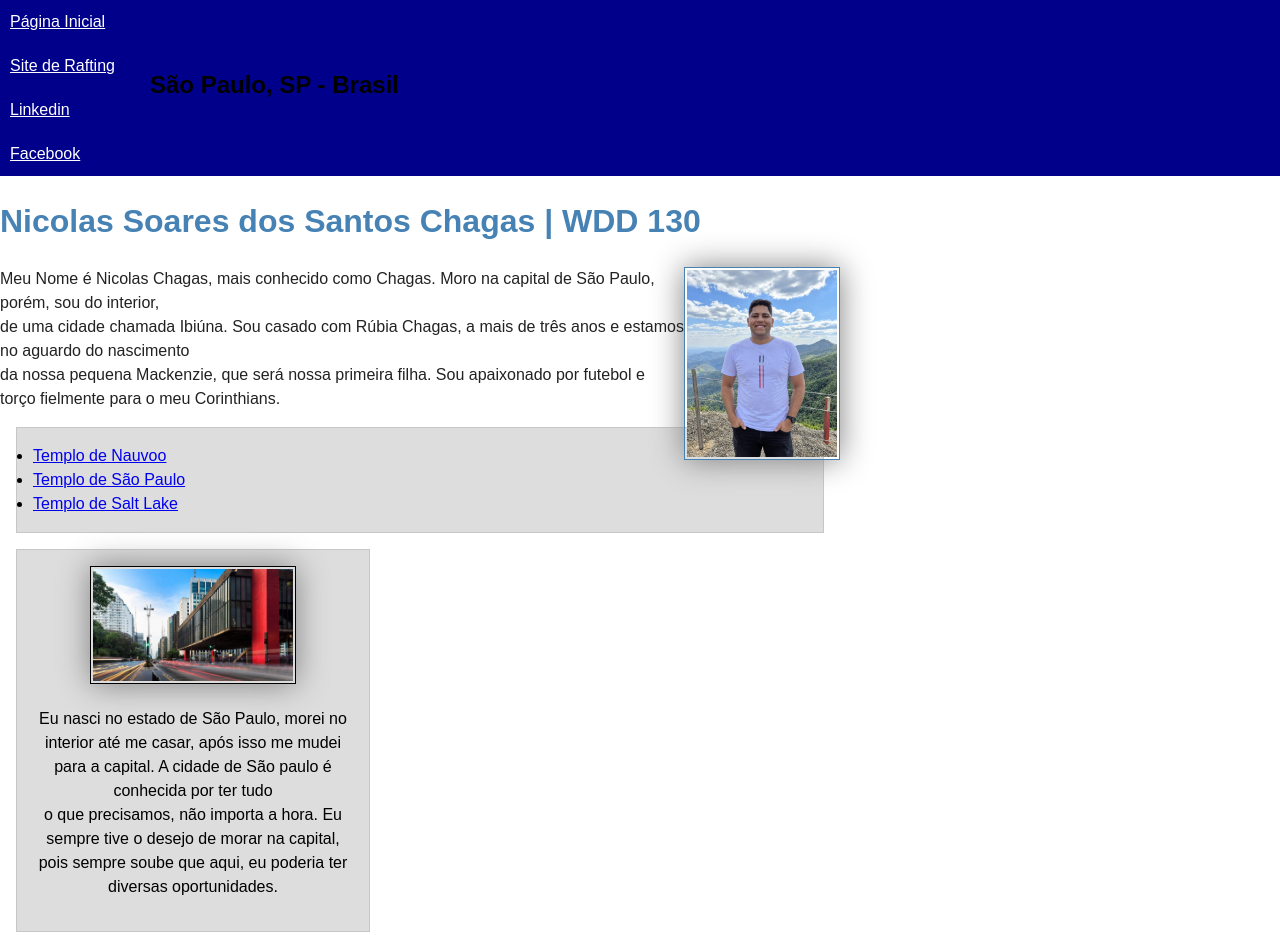
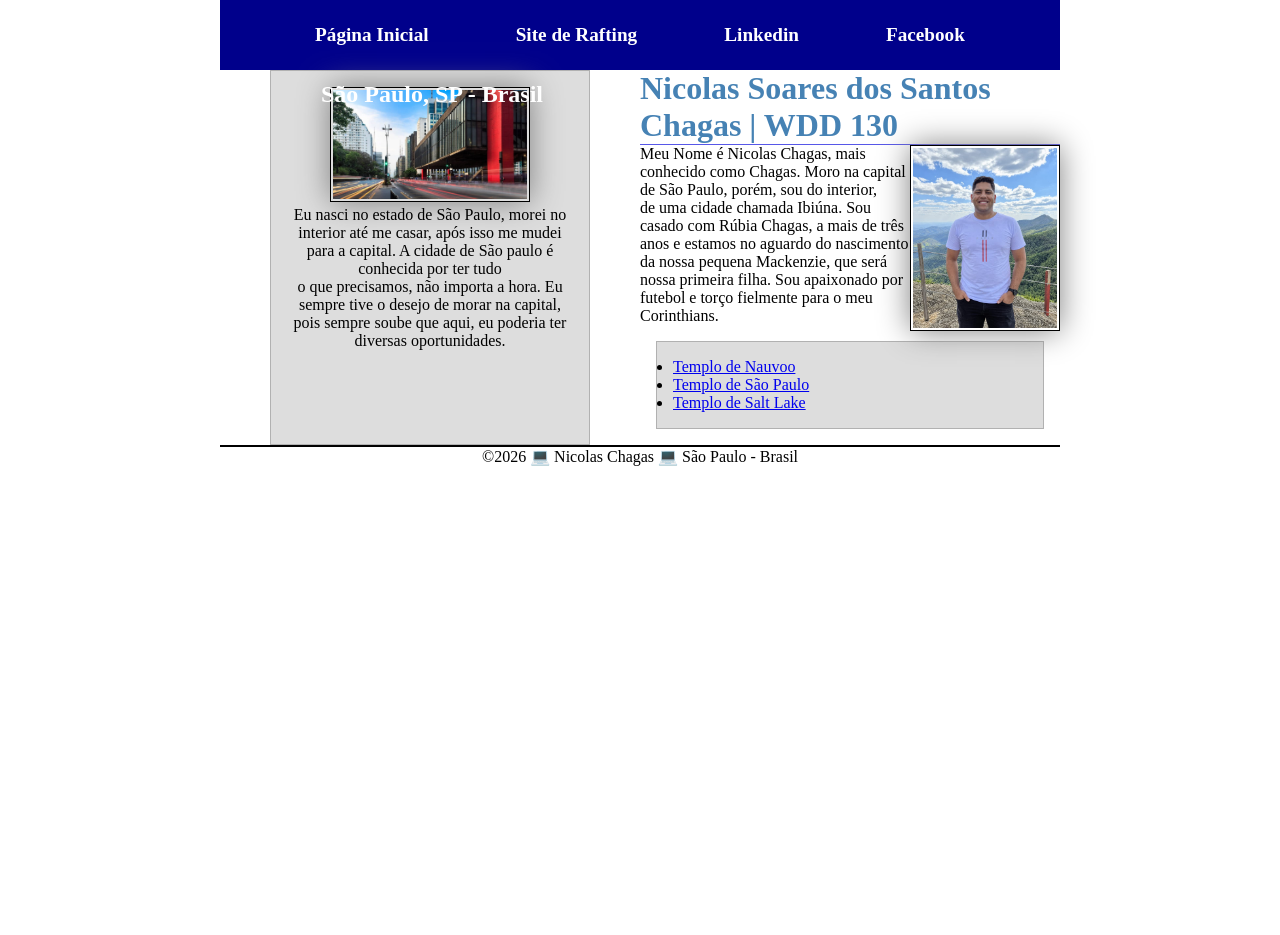
Before and after one commit to nrchagasdev/wdd130, a plain HTML site: page index.html in a window 1280 px wide. Shown: the top 935 px of the page. After the commit the page ends 800 px from the top, so only its background shows below. Drawn offline with Linux system fonts and the light colour scheme.

Commit message:
Atividade guiada semana 4

```diff
--- a/estilos/estilos.css
+++ b/estilos/estilos.css
@@ -1,4 +1,4 @@
-- {
+* {
     margin: 0;
     padding: 0;
     box-sizing: border-box;
@@ -7,38 +7,33 @@
 /* Seletores de Classe */
 .caixa {
     margin: 1rem;
-    border: 1px solid rgb(0 0 0 / 10%);
     padding: 1rem;
+    border: 1px solid rgb(0 0 0 / 0.2);
     background-color: #ddd;
     color: #000;
 }
 
-body {
-    font-family: Arial, Helvetica, sans-serif;
-    line-height: 1.5;
-    color: #222;
-    background-color: #fff;
-    margin: 0;
-
-}
-
-main {
-    max-width: 840px;
-}
-
 nav {
+    display: flex;
+    justify-content: space-evenly;
+    align-items: center;
     background-color: darkblue;
-    padding: 0;
+    padding: 1rem;
 }
 
 nav a {
-    color: white;
+    color: #fff;
     display: block;
-    padding: 10px;
+    padding: 0.5rem;
+    text-decoration: none;
+    font-size: 1.2rem;
+    font-weight: 700;
+
 }
 
 h1 {
     color: steelblue;
+    border-bottom: 1px solid rgba(38, 38, 225, 0.774);
 }
 
 img {
@@ -50,12 +45,44 @@ img {
 }
 
 p {
-    padding: 0px;
+    padding: 0;
+}
+
+main img {
+    float: right;
+    width: 150px;
+    height: auto;
+    border: 1px solid black;
+    padding: 2px;
+    box-shadow: 0 0 30px gray;
+}
+
+footer {
+    margin-top: 15px;
+    border-top: 2px solid #000;
+    text-align: center;
+
+}
+
+header,
+footer,
+.grid {
+    max-width: 840px;
+    margin: 0 auto;
+}
+
+.grid {
+    display: grid;
+    grid-template-columns: 1fr 1fr;
+    place-items: center;
 }
 
 aside {
+    grid-row: 1;
+    position: relative;
     width: 20em;
     text-align: center;
+    height: 100%;
 }
 
 aside img {
@@ -65,26 +92,7 @@ aside img {
 
 aside h2 {
     position: absolute;
-    top: 47px;
-    left: 150px;
+    top: 10px;
+    left: 50px;
+    color: white;
 }
-
-p {
-    padding: 0;
-}
-
-main img {
-    width: 150px;
-    height: auto;
-    border: 1px solid steelblue;
-    padding: 2px;
-    box-shadow: 0 0 30px gray;
-    float: right;
-}
-
-footer {
-    margin-top: 12px;
-    border-top: 3px solid #000;
-    text-align: center;
-
-}
--- a/index.html
+++ b/index.html
@@ -22,7 +22,7 @@
             <a href="https://www.facebook.com/nicolas.chagas.1" target="_blank">Facebook</a>
         </nav>
     </header>
-
+    <div class="grid">
         <main>
             <h1>Nicolas Soares dos Santos Chagas | WDD 130</h1>
             <img src="imagens/perfil.jpg" alt="Foto de Perfil Nicolas Chagas" width="200">
@@ -35,7 +35,8 @@
 
             <ul class="caixa">
                 <li><a href="https://churchofjesuschristtemples.org/nauvoo-illinois-temple"
-                  target="_blank"> Templo de Nauvoo</a></li>
+                      target="_blank">
+                        Templo de Nauvoo</a></li>
                 <li><a href="https://newsroom.churchofjesuschrist.org/article/s%C3%A3o-paulo-brazil-temple"
                       target="_blank"> Templo de São Paulo</a></li>
                 <li><a href="https://www.churchofjesuschrist.org/temples/details/salt-lake-temple?lang=por"
@@ -46,11 +47,14 @@
         <aside class="caixa">
             <h2> São Paulo, SP - Brasil</h2>
             <img src="imagens/sao_paulo.jpg" alt="Imagem da cidade de São Paulo">
-        <p> Eu nasci no estado de São Paulo, morei no interior até me casar, após isso me mudei para
+            <p> Eu nasci no estado de São Paulo, morei no interior até me casar, após isso me mudei
+                para
                 a capital. A cidade de São paulo é conhecida por ter tudo <br>o que precisamos, não
                 importa a hora. Eu sempre tive o desejo de morar na capital, pois sempre soube que
                 aqui, eu poderia ter diversas oportunidades.</p>
         </aside>
+    </div>
+
     <footer>
         <p>©2026 💻 Nicolas Chagas 💻 São Paulo - Brasil</p>
     </footer>
--- a/semana04/estilos/flexbox.css
+++ b/semana04/estilos/flexbox.css
@@ -8,6 +8,9 @@ body {
     background-color: lightyellow;
     display: flex;
     flex-wrap: wrap;
+    flex-direction: column;
+    justify-content: center;
+
 }
 
 .flex-item {
@@ -17,6 +20,8 @@ body {
     padding: 0.5rem;
     background-color: #bbb;
     color: #333;
+    flex-direction: column;
+
 }
 
 .item1 {
```
Lines whose indentation alone changed are shown as unchanged.
